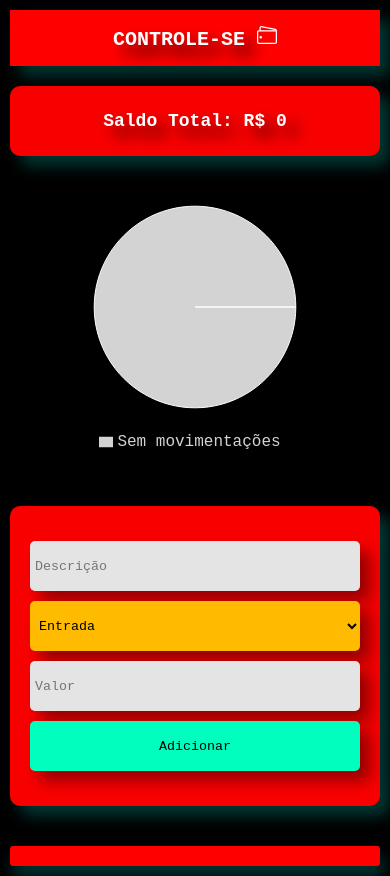
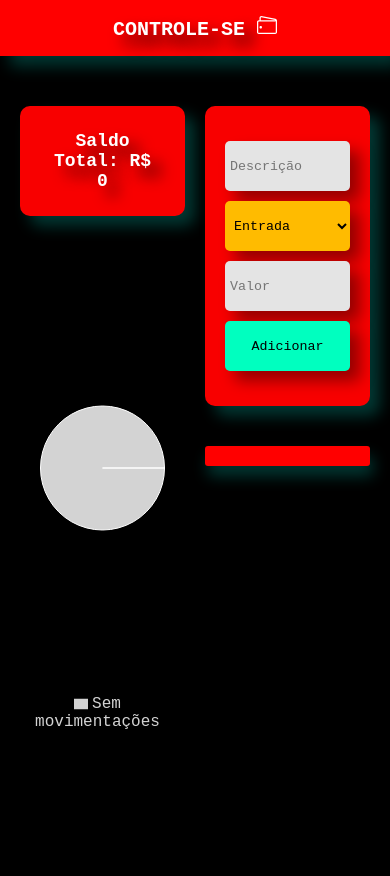
Before and after one commit to Felipesaraiva113/controle-se, a React (Vite) app: page / in a window 390 px wide. After the commit the page ends 844 px from the top, so only its background shows below. Built offline with nearby package versions, Linux system fonts and the light colour scheme.

Commit message:
iniciar configuração da flexibilidade para diferentes telas

```diff
--- a/src/App.jsx
+++ b/src/App.jsx
@@ -25,7 +25,9 @@ function App() {
   const dataFormatada = dataAtual.toLocaleDateString('pt-br')
   return (
     <div className='app'>
-      <PrimeiroComponente/>
+      <div className='header-container'>
+        <PrimeiroComponente/>
+      </div>
       <div className='grid-layout'>
         <div className='painel-esquerdo'>
           <h2 className={classes.h2}>Saldo Total: R$ {calcularSaldoTotal}</h2>
--- a/src/styles/global.css
+++ b/src/styles/global.css
@@ -18,18 +18,27 @@ body {
   display: flex;
   flex-direction: column;
   width: 100%;
-  max-width: 1450px;
+  max-width: 100vw; /* Garante que o container ocupe a largura da tela sem travar */
   margin: 0 auto;
-  padding: 20px;
+  padding: 0; /* Zerado para o Header tocar nas bordas da tela no mobile */
 }
 
 /* Header principal */
 .app > div:first-child {
-  width: 100%;
-  display: flex;
-  justify-content: space-between;
-  align-items: center;
+  width: 100% !important;
+  display: flex !important;
+  justify-content: center !important; /* Centraliza o Header horizontalmente */
+  align-items: center !important;
   margin-bottom: 30px;
+}
+
+/* Estilo direto para a caixa do Header */
+.header {
+  width: 100% !important;
+  display: flex !important;
+  justify-content: center !important; /* Centraliza o texto/ícone interno */
+  align-items: center !important;
+  margin: 0 auto !important;
 }
 
 /* ==========================================
@@ -40,6 +49,9 @@ body {
   grid-template-columns: 1fr 1fr; /* 2 colunas lado a lado */
   gap: 20px;
   width: 100%;
+  max-width: 1450px;
+  margin: 0 auto;
+  padding: 0 20px; /* Transfere o respiro lateral apenas para o conteúdo abaixo do Header */
 }
 
 .painel-esquerdo,
@@ -64,22 +76,7 @@ body {
    ========================================== */
 @media screen and (max-width: 912px) {
   .app {
-    padding: 10px;
+    padding: 0;
   }
 
   /* FORÇA O GRID A VIRAR 1 COLUNA ÚNICA (Painel 2 vai para baixo do 1) */
-  .grid-layout {
-    grid-template-columns: 1fr !important;
-    gap: 30px;
-  }
-
-  /* Ajusta o Header para não estourar em telas médias */
-  .app > div:first-child {
-    flex-direction: column;
-    gap: 10px;
-    text-align: center;
-  }
-  .container-grafico {
-    height: 280px !important; /* Limita a altura no celular para o gráfico ficar compacto */
-  }
-}
```
